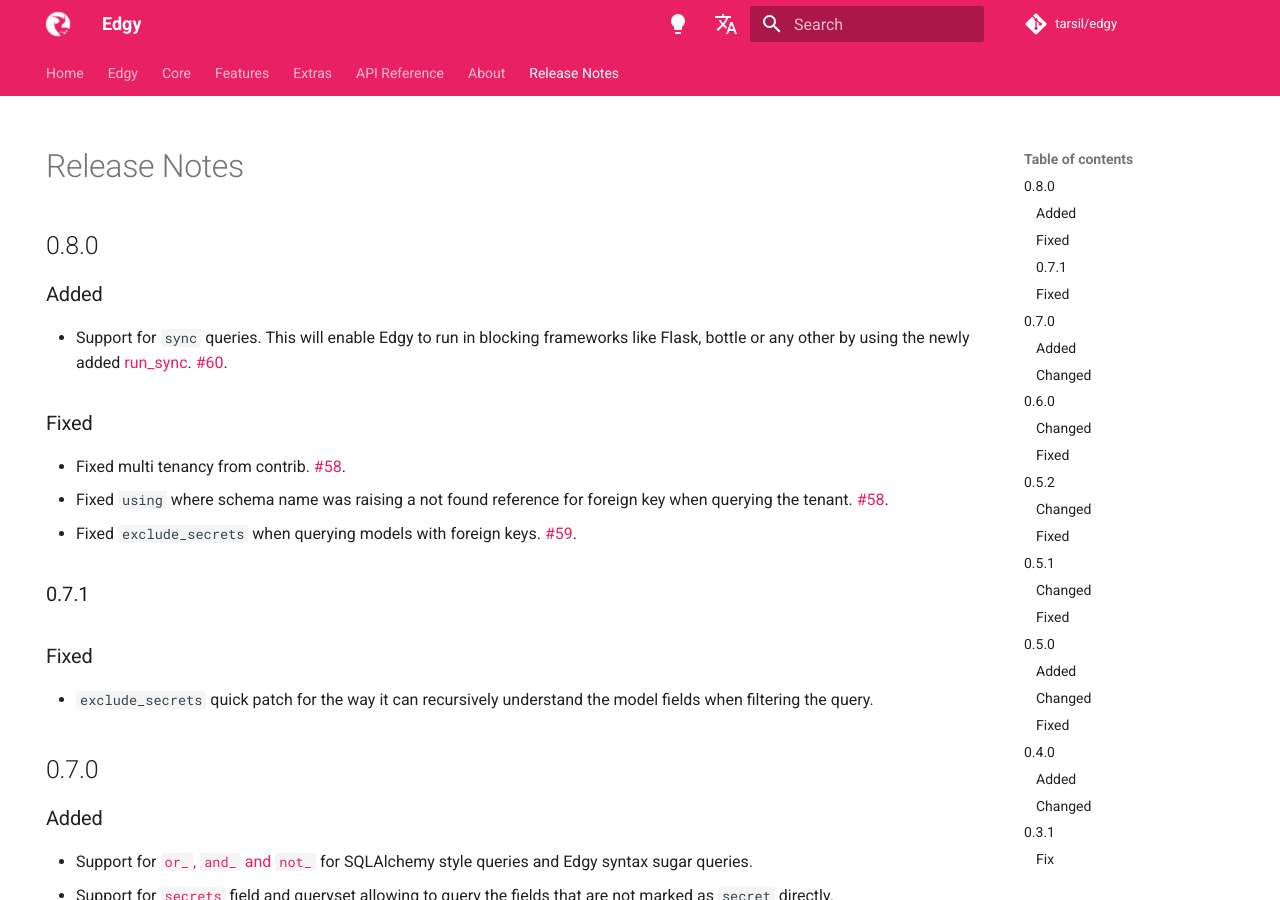
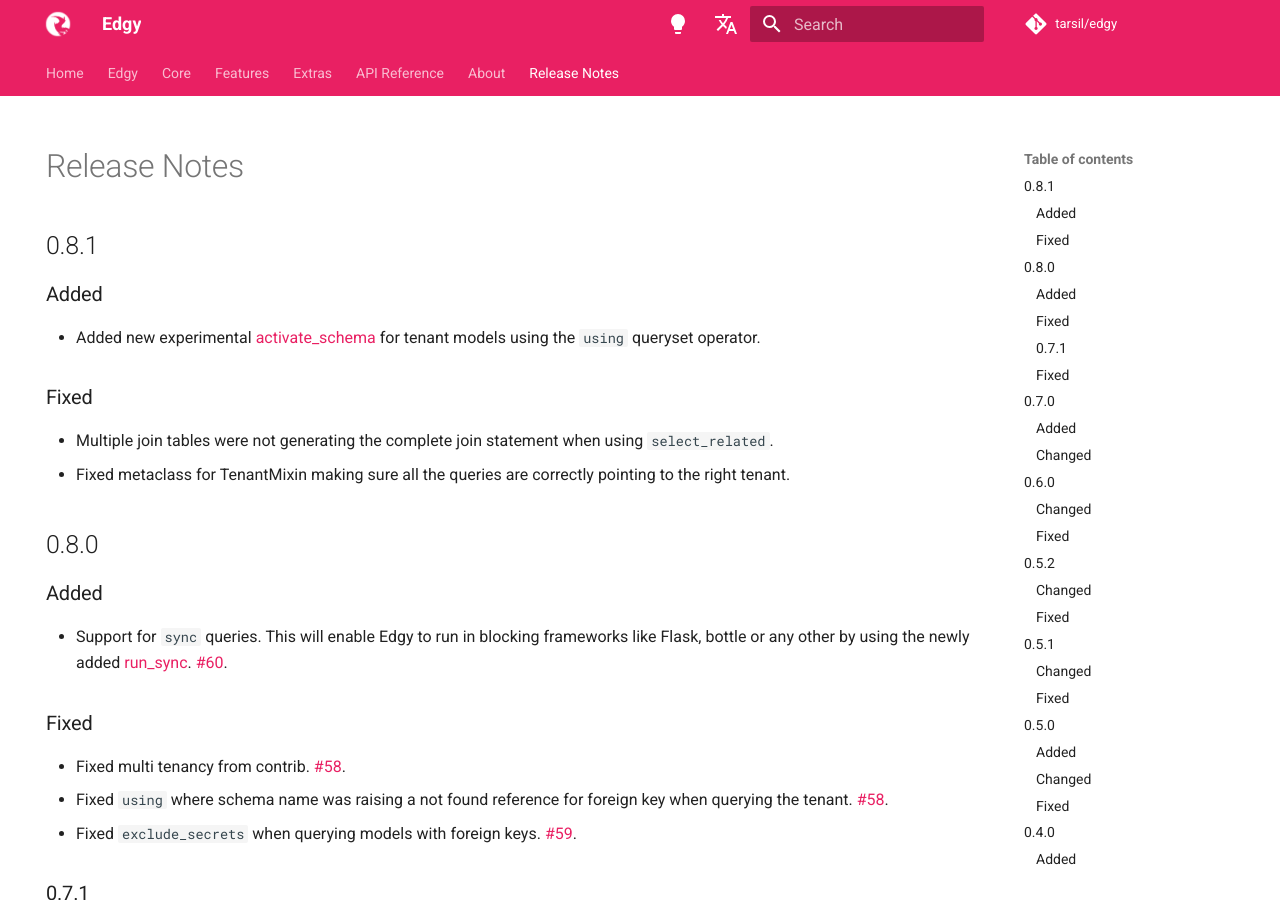
Before and after one commit to dymmond/edgy, an MkDocs documentation site: the page built from docs/release-notes.md, in a window 1280 px wide and 900 px high. Built offline with MkDocs 1.6.1 and Material for MkDocs 9.7.7, drawn with Linux system fonts in a browser that asks for light colours; comment, search, counter and statistics services are not loaded.

Commit message:
Release 0.8.1

```diff
--- a/docs/release-notes.md
+++ b/docs/release-notes.md
@@ -4,6 +4,18 @@ hide:
 ---
 
 # Release Notes
+
+## 0.8.1
+
+### Added
+
+- Added new experimental [activate_schema](./tenancy/edgy.md#using-with-activate_schema) for tenant models using the `using` queryset operator.
+
+### Fixed
+
+- Multiple join tables were not generating the complete join statement when using `select_related`.
+- Fixed metaclass for TenantMixin making sure all the queries are correctly pointing
+to the right tenant.
 
 ## 0.8.0
 
--- a/edgy/__init__.py
+++ b/edgy/__init__.py
@@ -1,4 +1,4 @@
-__version__ = "0.8.0"
+__version__ = "0.8.1"
 
 from .cli.base import Migrate
 from .conf import settings
```
